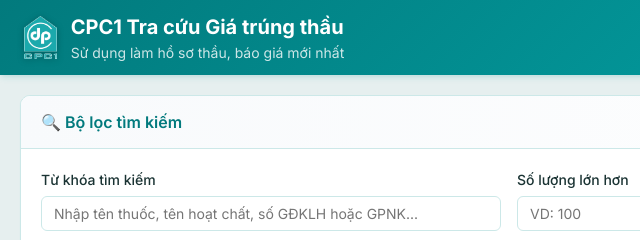
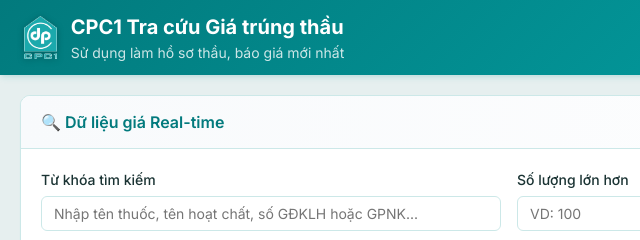
Before and after one commit to hacobi1102/cpc1-gia, a plain HTML site: page index.html in a window 1280 px wide. Shown: the top 240 px of the page, 0-640 px from the left. Drawn offline with nearby package versions, Linux system fonts and the light colour scheme; no server answers.

Commit message:
Update index.html

```diff
--- a/index.html
+++ b/index.html
@@ -35,7 +35,7 @@
             <!-- Top Horizontal Filter Card -->
             <div id="filter-panel" class="filter-card">
                 <div class="filter-card__header">
-                    <h2 class="filter-card__title">🔍 Bộ lọc tìm kiếm</h2>
+                    <h2 class="filter-card__title">🔍 Dữ liệu giá Real-time</h2>
                 </div>
                 <div class="filter-card__body">
                     <!-- Row 1: Keyword (always visible) -->
```
